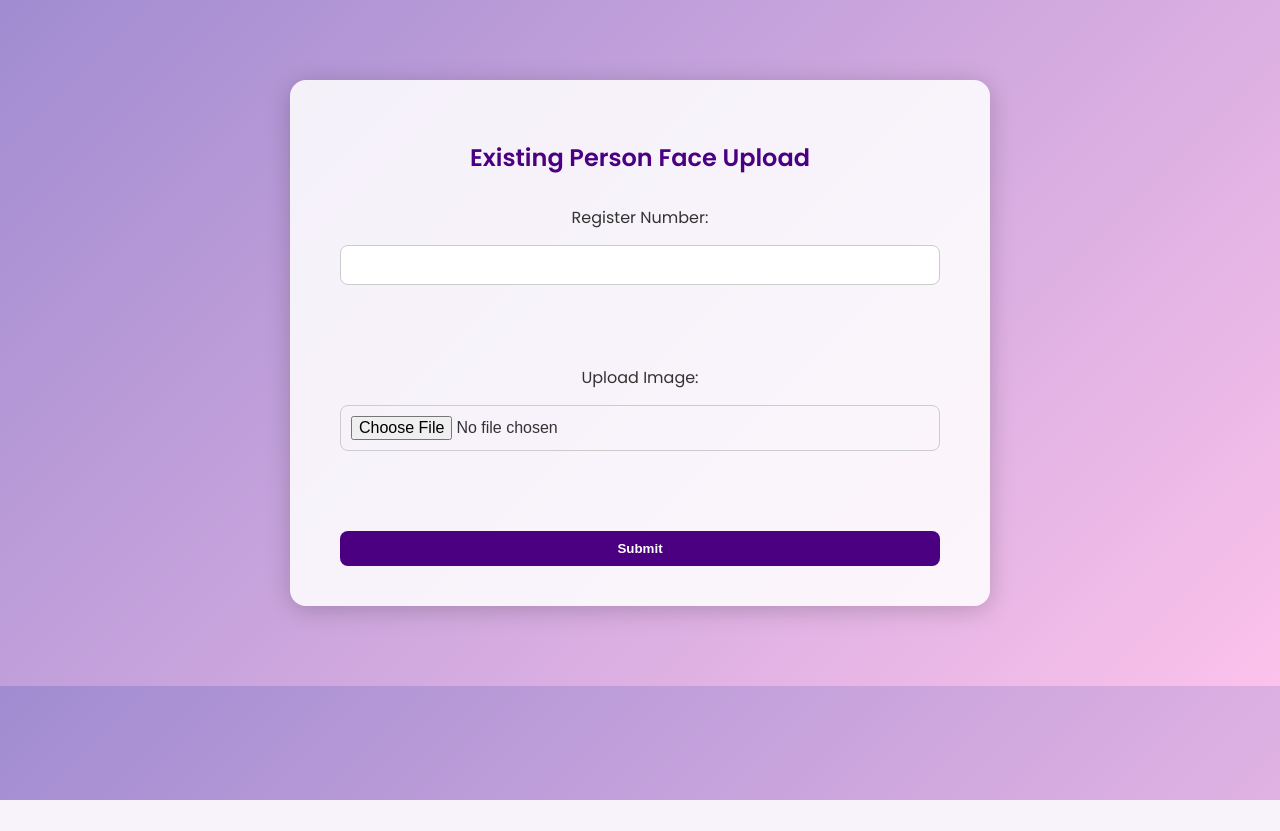
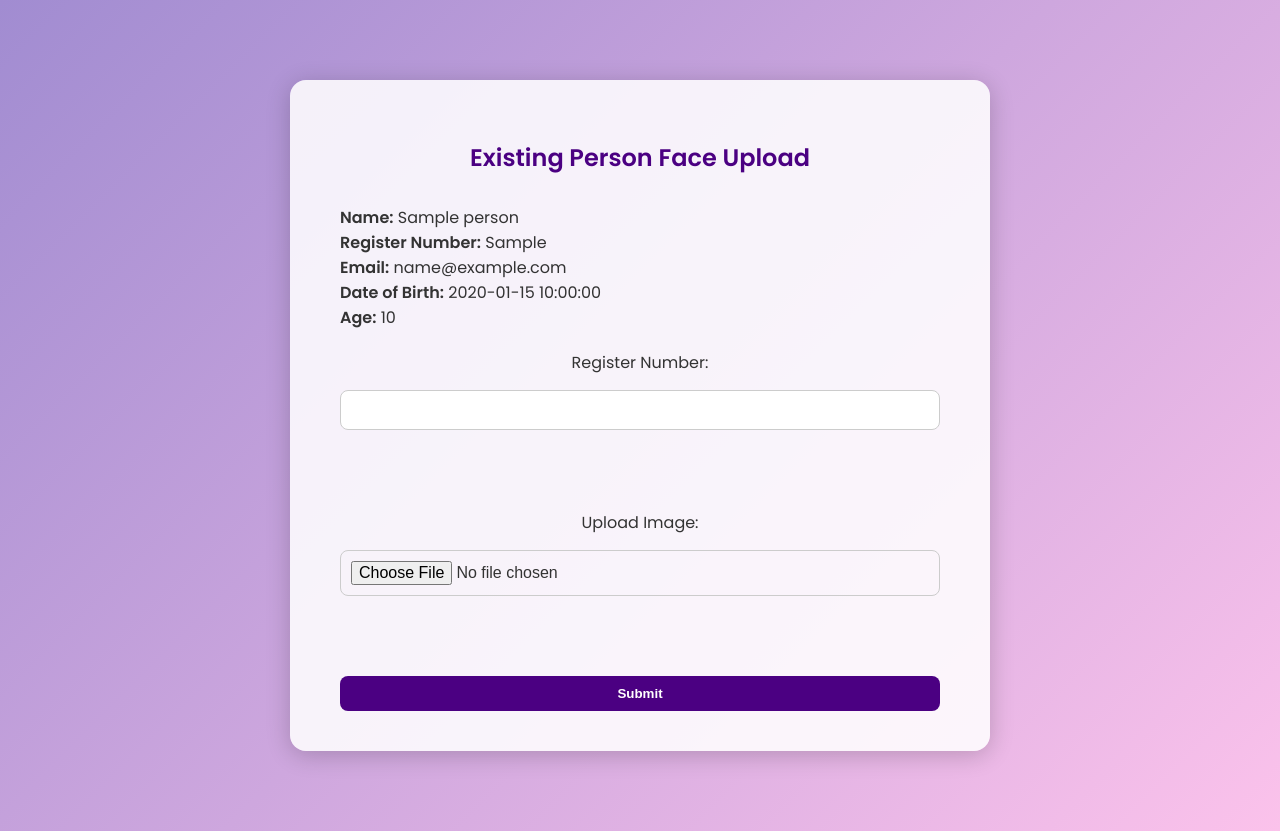
Before and after one commit to Teamhawk97/Face_recognise_system, a Flask app: template templates/existing_person.html in a window 1280 px wide. Before the commit the page ends 800 px from the top, so only its background shows below. Run offline with Flask 3, Linux system fonts and the light colour scheme; the template is opened without the code that fills it: most values are stand-ins (such as "Sample title", 1, 10 or a date in 2020).

Commit message:
Added image preview commit

```diff
--- a/DB_helper.py
+++ b/DB_helper.py
@@ -268,3 +268,6 @@ def get_people_with_faces():
             print(f"Error processing person {person.get('_id')}: {str(e)}")
 
     return people_with_faces
+
+def get_person_by_register_no(register_no):
+    return people_collection.find_one({'register_no': register_no})
--- a/app.py
+++ b/app.py
@@ -2,7 +2,7 @@ from flask import Flask, render_template, request, jsonify, redirect, url_for, f
 import os
 from werkzeug.utils import secure_filename
 from match_face import find_matching_face_db
-from DB_helper import check_in_DB, upload_new_person, upload_existing_face, get_people_with_faces
+from DB_helper import check_in_DB, upload_new_person, upload_existing_face, get_people_with_faces, get_person_by_register_no
 from bson import ObjectId
 from pymongo import MongoClient
 
@@ -70,7 +70,12 @@ def new_person_page():
 @app.route('/existing_person')
 def existing_person_page():
     reg = request.args.get('reg')
-    return render_template('existing_person.html', reg=reg)
+    person = get_person_by_register_no(reg)
+    if not person:
+        flash("Person not found.")
+        return redirect(url_for('index'))
+
+    return render_template('existing_person.html', person=person)
 
 
 @app.route('/submit_new_person', methods=['POST'])
--- a/templates/existing_person.html
+++ b/templates/existing_person.html
@@ -51,19 +51,7 @@
             font-size: 14px;
         }
 
-        input[type="submit"] {
-            background-color: #4b0082;
-            color: white;
-            font-weight: bold;
-            cursor: pointer;
-            border: none;
-        }
-
-        input[type="submit"]:hover {
-            background-color: #3a0069;
-        }
-
-        button {
+        input[type="submit"], button {
             background-color: #4b0082;
             color: white;
             font-weight: bold;
@@ -73,34 +61,73 @@
             border-radius: 8px;
         }
 
-        button:hover {
+        input[type="submit"]:hover, button:hover {
             background-color: #3a0069;
         }
+
+        #imagePreview {
+            display: none;
+            margin-top: 20px;
+            max-width: 100%;
+            border-radius: 10px;
+            box-shadow: 0 2px 10px rgba(0,0,0,0.2);
+        }
     </style>
+</head>
+<body>
+    <div class="form-container">
+        <h2>Existing Person Face Upload</h2>
+        <div style="text-align: left; margin-bottom: 20px;">
+            <strong>Name:</strong> {{ person.name }}<br>
+            <strong>Register Number:</strong> {{ person.register_no }}<br>
+            <strong>Email:</strong> {{ person.email }}<br>
+            <strong>Date of Birth:</strong> {{ person.dob }}<br>
+            <strong>Age:</strong> {{ person.age }}
+        </div>
+        <form id="existingPersonForm" method="POST" enctype="multipart/form-data" action="/submit_existing_person">
+            <label for="register_no">Register Number:</label>
+            <input type="text" id="register_no" name="register_no" readonly><br><br>
+
+            <label for="image">Upload Image:</label>
+            <input type="file" id="image" name="image" accept="image/*" required><br>
+
+            <!-- Image Preview -->
+            <img id="imagePreview" src="" alt="Image Preview">
+
+            <br>
+            <button type="submit">Submit</button>
+        </form>
+        <p id="regError" class="hidden"></p>
+    </div>
+
     <script>
-        // On page load, populate register_no from query parameter
+        // Populate register_no from query string
         window.onload = function () {
             const params = new URLSearchParams(window.location.search);
             const reg = params.get('reg');
             if (reg) {
                 document.getElementById('register_no').value = reg;
             }
+
+            // Show preview on file selection
+            const imageInput = document.getElementById('image');
+            const preview = document.getElementById('imagePreview');
+
+            imageInput.addEventListener('change', function () {
+                const file = this.files[0];
+                if (file) {
+                    const reader = new FileReader();
+                    reader.onload = function (e) {
+                        preview.src = e.target.result;
+                        preview.style.display = 'block';
+                    };
+                    reader.readAsDataURL(file);
+                } else {
+                    preview.src = '';
+                    preview.style.display = 'none';
+                }
+            });
         };
     </script>
-</head>
-<body>
-    <div class="form-container">
-        <h2>Existing Person Face Upload</h2>
-        <form id="existingPersonForm" method="POST" enctype="multipart/form-data" action="/submit_existing_person">
-            <label for="register_no">Register Number:</label>
-            <input type="text" id="register_no" name="register_no" readonly><br><br> <!-- readonly so user can't change -->
-
-            <label for="image">Upload Image:</label>
-            <input type="file" id="image" name="image" accept="image/*" required><br><br>
-
-            <button type="submit">Submit</button>
-        </form>
-        <p id="regError" class="hidden"></p>
-    </div>
 </body>
 </html>
```
Also changed, not shown: templates/new_person.html (+59 -28 lines).
